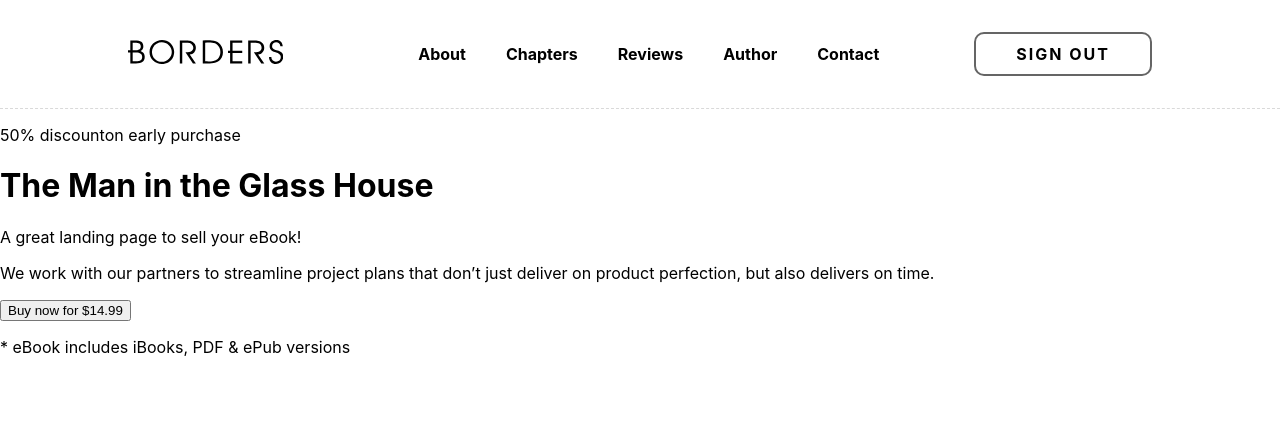
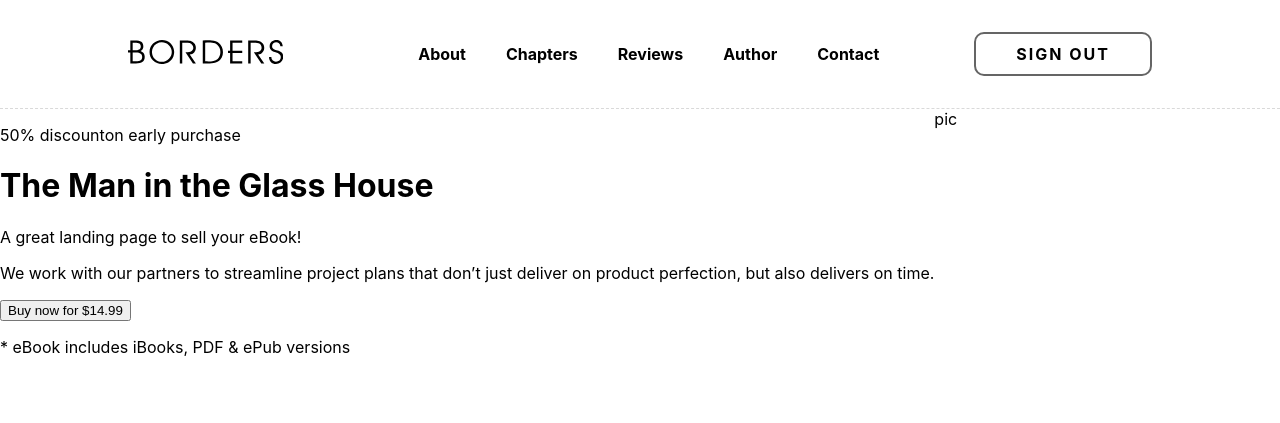
Before and after one commit to IlyaKrapivnoy/teaser-book-landing, a Next.js app: page / in a window 1280 px wide. Shown: the top 423 px of the page. Built offline with nearby package versions, Linux system fonts and the light colour scheme; no server answers; sample sign-in values are in the browser's storage.

Commit message:
connect styles

```diff
--- a/components/Layout/Layout.module.scss
+++ b/components/Layout/Layout.module.scss
@@ -1,4 +1,4 @@
-@use '../../styles/variables' as *;
+@use 'styles/variables' as *;
 
 .contentWrapper {
   background-color: $backgroundWhite;
--- a/components/Navbar/Navbar.module.scss
+++ b/components/Navbar/Navbar.module.scss
@@ -1,6 +1,6 @@
-@use '../../styles/variables' as *;
-@use '../../styles/functions' as *;
-@use '../../styles/breakpoints' as *;
+@use 'styles/variables' as *;
+@use 'styles/functions' as *;
+@use 'styles/breakpoints' as *;
 
 .navbarWrapper {
   background-color: $backgroundWhite;
--- a/components/Parts/PresentationalSection/PresentationalSection.jsx
+++ b/components/Parts/PresentationalSection/PresentationalSection.jsx
@@ -1,20 +1,25 @@
 import React from 'react';
+import styles from './PresentationalSection.module.scss';
 
 const PresentationalSection = () => {
     return (
-        <>
+        <div className={styles.wrapper}>
+            <div className={styles.textPart}>
                 <p>
                     <span>50% discount</span>on early purchase
                 </p>
                 <h1>The Man in the Glass House</h1>
                 <p>A great landing page to sell your eBook!</p>
                 <p>
-                We work with our partners to streamline project plans that don’t
-                just deliver on product perfection, but also delivers on time.
+                    We work with our partners to streamline project plans that
+                    don’t just deliver on product perfection, but also delivers
+                    on time.
                 </p>
                 <button>Buy now for $14.99</button>
                 <p>* eBook includes iBooks, PDF & ePub versions</p>
-        </>
+            </div>
+            <div className={styles.picturePart}>pic</div>
+        </div>
     );
 };
 
--- /dev/null
+++ b/components/Parts/PresentationalSection/PresentationalSection.module.scss
@@ -0,0 +1,7 @@
+@use 'styles/variables' as *;
+@use 'styles/functions' as *;
+@use 'styles/breakpoints' as *;
+
+.wrapper {
+  display: flex;
+}
```
Lines whose indentation alone changed are shown as unchanged.
